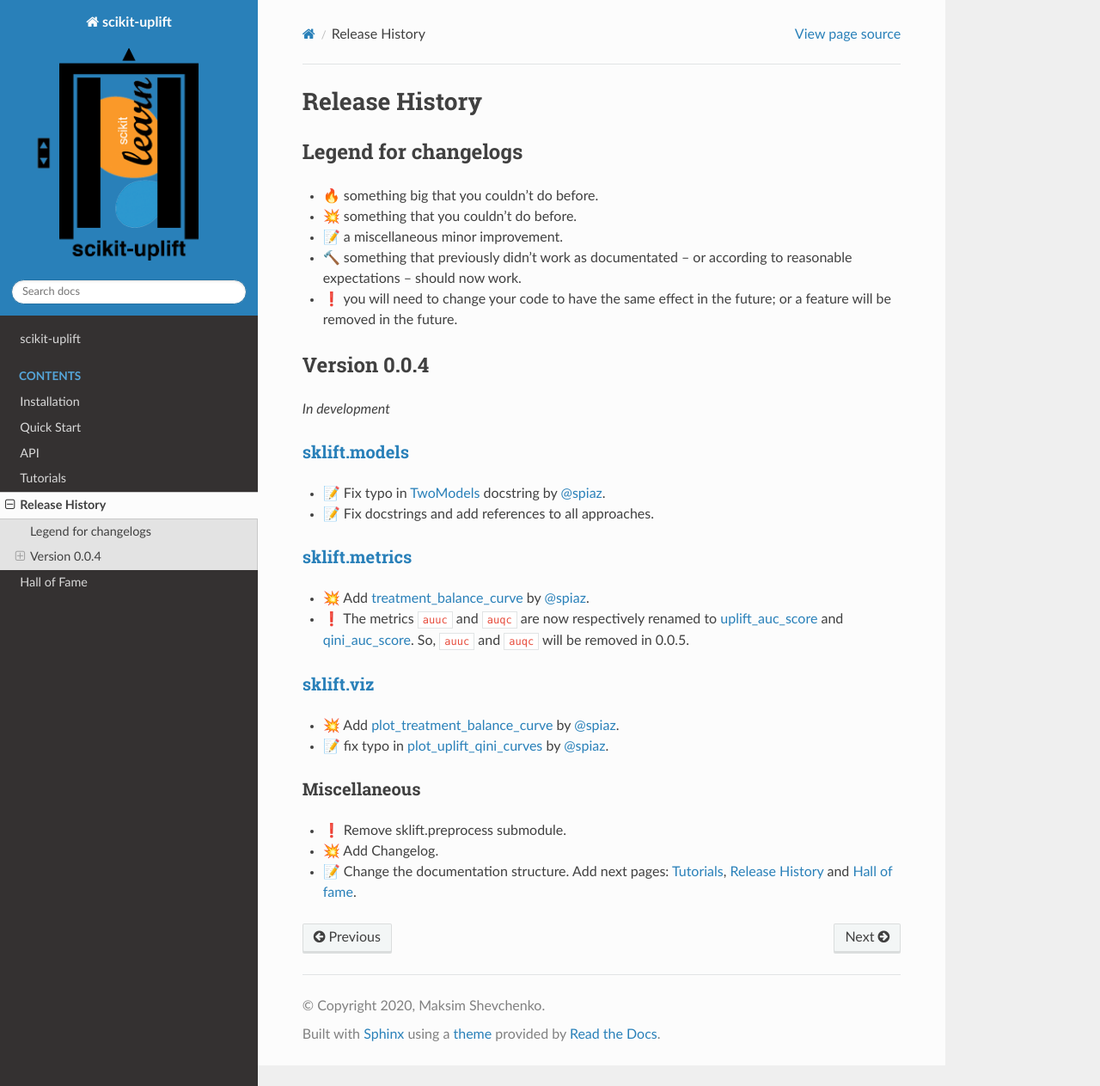
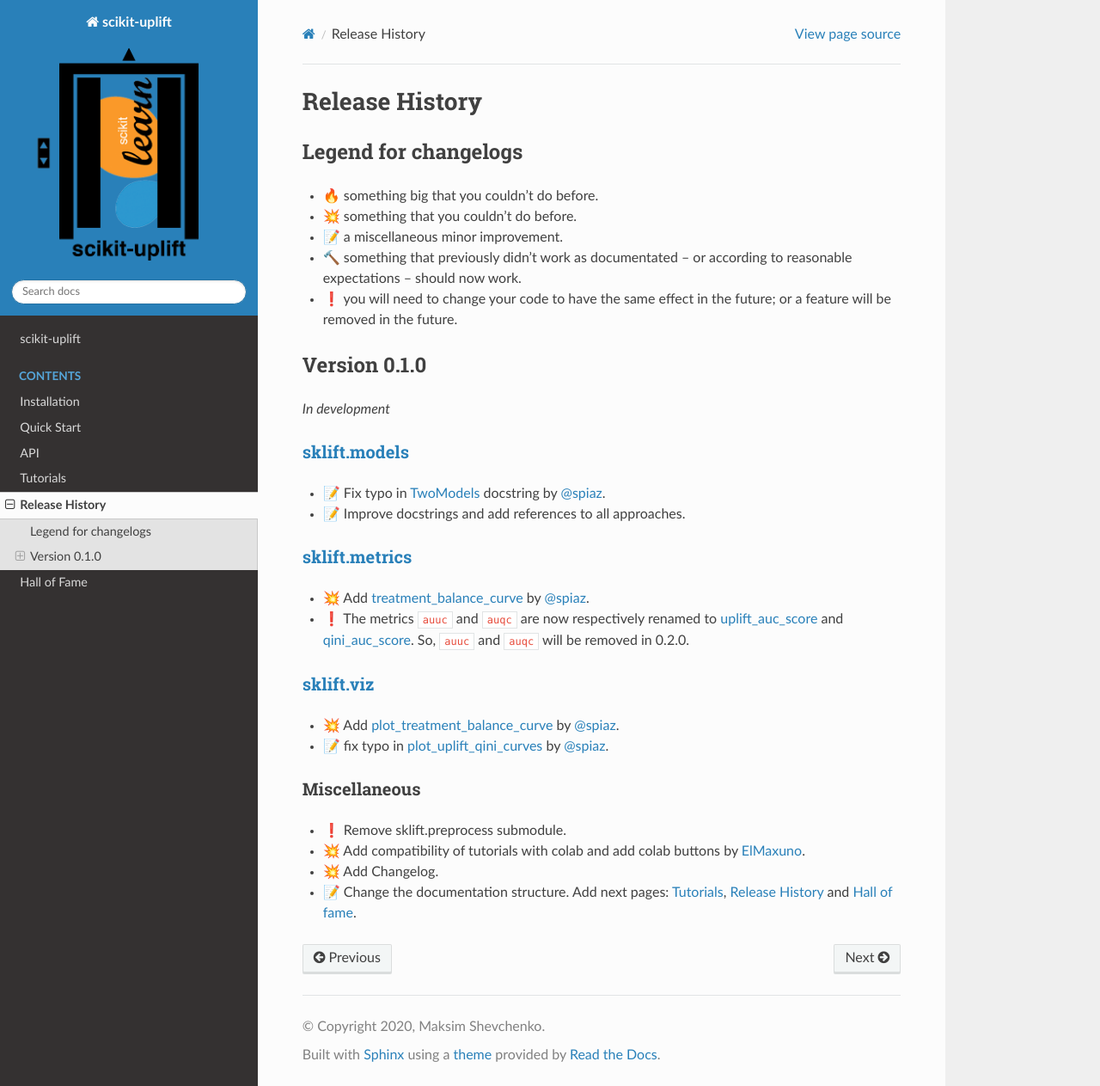
Before and after one commit to maks-sh/scikit-uplift, a Sphinx documentation site: the page built from docs/changelog.md, in a window 1280 px wide and 1263 px high. Shown: the whole window at 86% size. Built offline with Sphinx 7.4.7 and the Read the Docs theme 2.0.0, drawn with Linux system fonts in a browser that asks for light colours.

Commit message:
:memo: Add changes to changelog

```diff
--- a/docs/changelog.md
+++ b/docs/changelog.md
@@ -8,18 +8,18 @@
 * 🔨 something that previously didn’t work as documentated – or according to reasonable expectations – should now work.
 * ❗️ you will need to change your code to have the same effect in the future; or a feature will be removed in the future.
 
-## Version 0.0.4
+## Version 0.1.0
 *In development*
 
 ### [sklift.models](https://scikit-uplift.readthedocs.io/en/latest/api/models.html)
 
 * 📝 Fix typo in [TwoModels](https://scikit-uplift.readthedocs.io/en/latest/api/models.html#sklift.models.models.TwoModels) docstring by [@spiaz](https://github.com/spiaz).
-* 📝 Fix docstrings and add references to all approaches.
+* 📝 Improve docstrings and add references to all approaches.
 
 ### [sklift.metrics](https://scikit-uplift.readthedocs.io/en/latest/api/metrics.html)
 
 * 💥 Add [treatment_balance_curve](https://scikit-uplift.readthedocs.io/en/latest/api/metrics.html#sklift.metrics.metrics.treatment_balance_curve) by [@spiaz](https://github.com/spiaz).
-* ❗️ The metrics `auuc` and `auqc` are now respectively renamed to [uplift_auc_score](https://scikit-uplift.readthedocs.io/en/latest/api/metrics.html#sklift.metrics.metrics.uplift_auc_score) and [qini_auc_score](https://scikit-uplift.readthedocs.io/en/latest/metrics.html#sklift.metrics.metrics.qini_auc_score). So, `auuc` and `auqc` will be removed in 0.0.5.
+* ❗️ The metrics `auuc` and `auqc` are now respectively renamed to [uplift_auc_score](https://scikit-uplift.readthedocs.io/en/latest/api/metrics.html#sklift.metrics.metrics.uplift_auc_score) and [qini_auc_score](https://scikit-uplift.readthedocs.io/en/latest/metrics.html#sklift.metrics.metrics.qini_auc_score). So, `auuc` and `auqc` will be removed in 0.2.0.
 
 ### [sklift.viz](https://scikit-uplift.readthedocs.io/en/latest/api/viz.html)
 
@@ -29,5 +29,6 @@
 ### Miscellaneous
 
 * ❗️ Remove sklift.preprocess submodule.
+* 💥 Add compatibility of tutorials with colab and add colab buttons by [ElMaxuno](https://github.com/ElMaxuno).
 * 💥 Add Changelog.
 * 📝 Change the documentation structure. Add next pages: [Tutorials](https://scikit-uplift.readthedocs.io/en/latest/tutorials.html), [Release History](https://scikit-uplift.readthedocs.io/en/latest/changelog.html) and [Hall of fame](https://scikit-uplift.readthedocs.io/en/latest/hall_of_fame.html).
```
